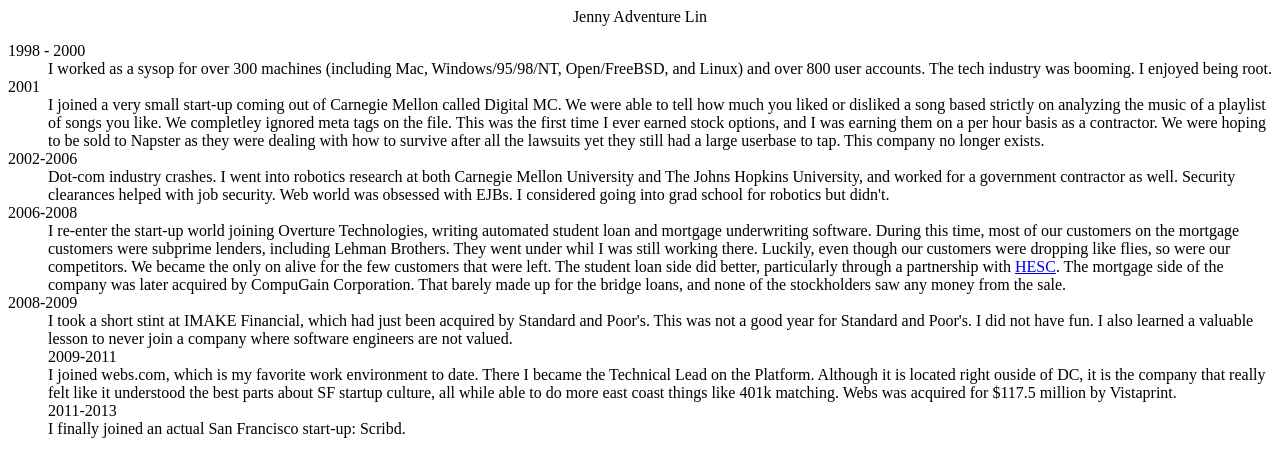
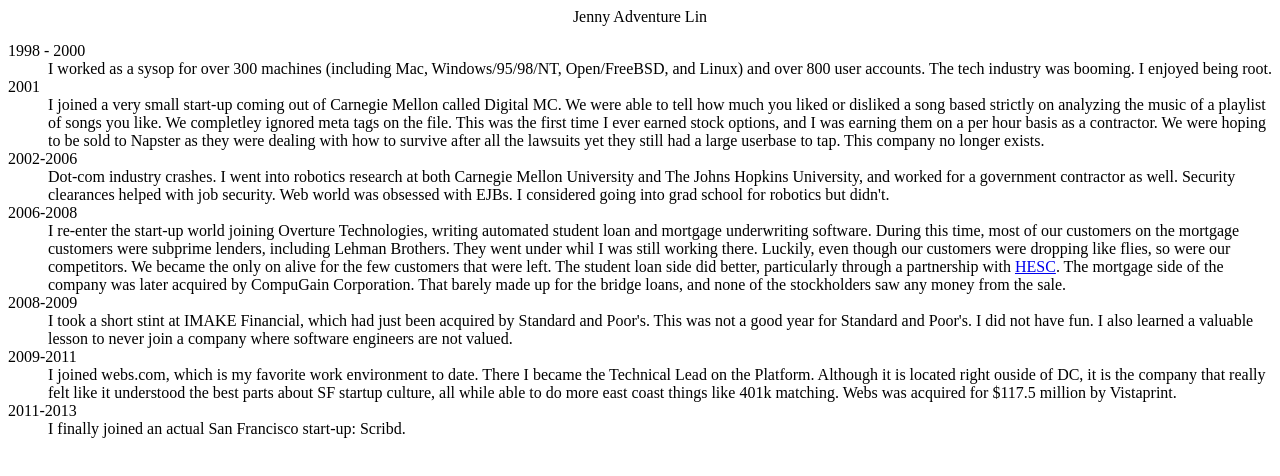
Before and after one commit to jennylin/jennylin.github.io, a plain HTML site: page index.html in a window 1280 px wide. Drawn offline with Linux system fonts and the light colour scheme.

Commit message:
fix typo

```diff
--- a/index.html
+++ b/index.html
@@ -13,7 +13,7 @@
 <dt>2002-2006</dt><dd>Dot-com industry crashes. I went into robotics research at both Carnegie Mellon University and The Johns Hopkins University, and worked for a government contractor as well. Security clearances helped with job security. Web world was obsessed with EJBs. I considered going into grad school for robotics but didn't.</dd>
 <dt>2006-2008</dt><dd>I re-enter the start-up world joining Overture Technologies, writing automated student loan and mortgage underwriting software. During this time, most of our customers on the mortgage customers were subprime lenders, including Lehman Brothers. They went under whil I was still working there. Luckily, even though our customers were dropping like flies, so were our competitors. We became the only on alive for the few customers that were left. The student loan side did better, particularly through a partnership with <a href="http://www.hesc.ny.gov/">HESC</a>. The mortgage side of the company was later acquired by CompuGain Corporation. That barely made up for the bridge loans, and none of the stockholders saw any money from the sale.</dd>
 <dt>2008-2009</dt><dd>I took a short stint at IMAKE Financial, which had just been acquired by Standard and Poor's. This was not a good year for Standard and Poor's. I did not have fun. I also learned a valuable lesson to never join a company where software engineers are not valued.</dd>
-<dd>2009-2011</dt><dd>I joined webs.com, which is my favorite work environment to date. There I became the Technical Lead on the Platform. Although it is located right ouside of DC, it is the company that really felt like it understood the best parts about SF startup culture, all while able to do more east coast things like 401k matching. Webs was acquired for $117.5 million by Vistaprint.</dd>
-<dd>2011-2013</dt><dd>I finally joined an actual San Francisco start-up: Scribd.</dd>
+<dt>2009-2011</dt><dd>I joined webs.com, which is my favorite work environment to date. There I became the Technical Lead on the Platform. Although it is located right ouside of DC, it is the company that really felt like it understood the best parts about SF startup culture, all while able to do more east coast things like 401k matching. Webs was acquired for $117.5 million by Vistaprint.</dd>
+<dt>2011-2013</dt><dd>I finally joined an actual San Francisco start-up: Scribd.</dd>
 </body>
 </html>
```
